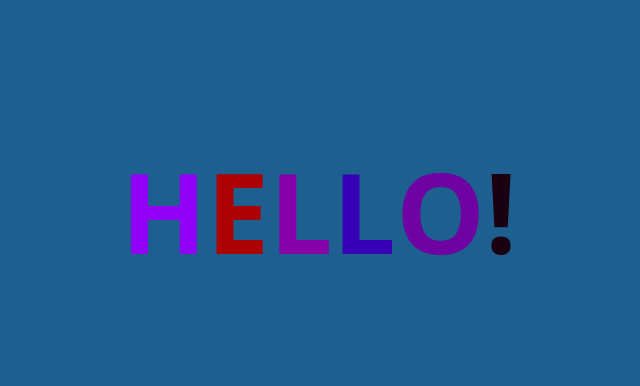
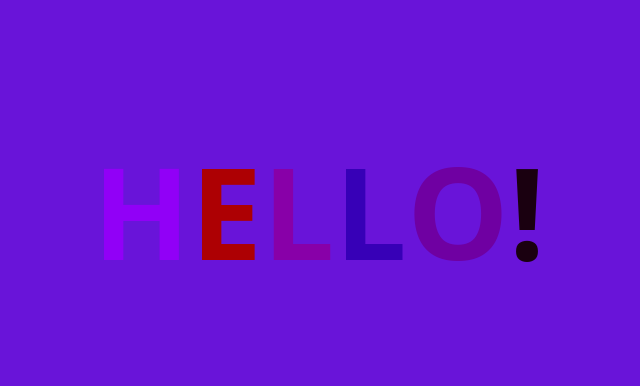
Before and after one commit to rejordon93/AnimatedTextGitDemo, a plain HTML site: page index.html in a window 1280 px wide. Shown: the part 198-584 px from the top of the page, without its empty margins (321-961 px from the left). Drawn offline with Linux system fonts and the light colour scheme.

Commit message:
change bg to royalblue

```diff
--- a/app.css
+++ b/app.css
@@ -3,11 +3,11 @@ body {
   justify-content: center;
   align-items: center;
   height: 100vh;
-  background-color: rgb(29, 95, 143);
+  background-color: rgb(105, 20, 217);
 }
 
 h1 {
-  font-size: 7rem;
+  font-size: 8rem;
   font-family: system-ui, -apple-system, BlinkMacSystemFont, "Segoe UI", Roboto,
     Oxygen, Ubuntu, Cantarell, "Open Sans", "Helvetica Neue", sans-serif;
 }
```
